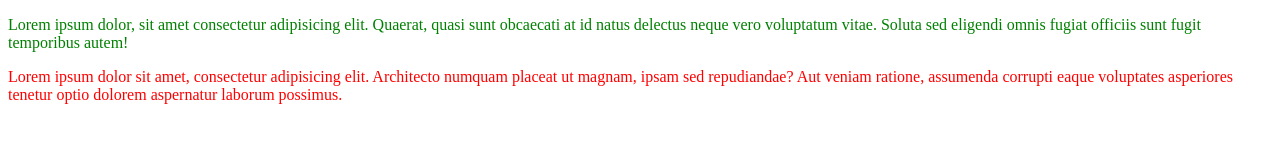
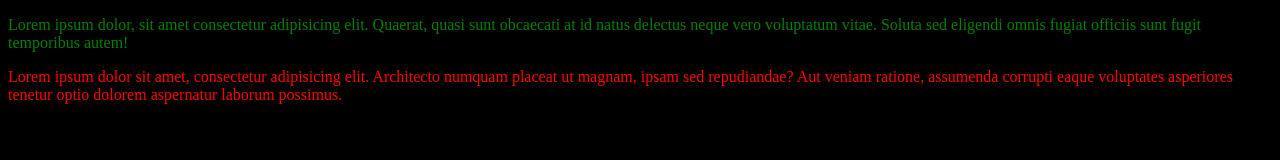
Before and after one commit to Kasasy/demo-repo, a plain HTML site: page index.html in a window 1280 px wide. Drawn offline with Linux system fonts and the light colour scheme.

Commit message:
Update index.html

```diff
--- a/index.html
+++ b/index.html
@@ -11,7 +11,7 @@
         }
     </style>
 </head>
-<body>
+<body style="background: black">
     <p style="color: green;">Lorem ipsum dolor, sit amet consectetur adipisicing elit. Quaerat, quasi sunt obcaecati at id natus delectus neque vero voluptatum vitae. Soluta sed eligendi omnis fugiat officiis sunt fugit temporibus autem!</p>
     <div class="Savio">
         <p>Lorem ipsum dolor sit amet, consectetur adipisicing elit. Architecto numquam placeat ut magnam, ipsam sed repudiandae? Aut veniam ratione, assumenda corrupti eaque voluptates asperiores tenetur optio dolorem aspernatur laborum possimus.</p>
```
